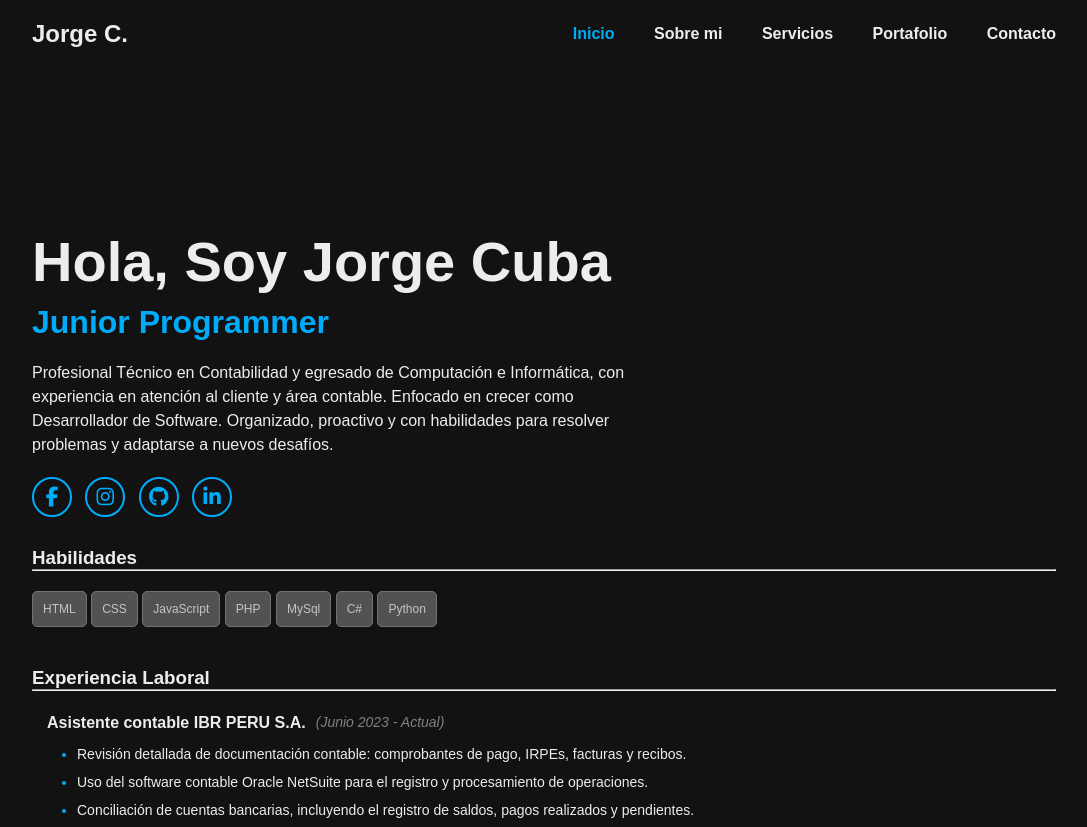
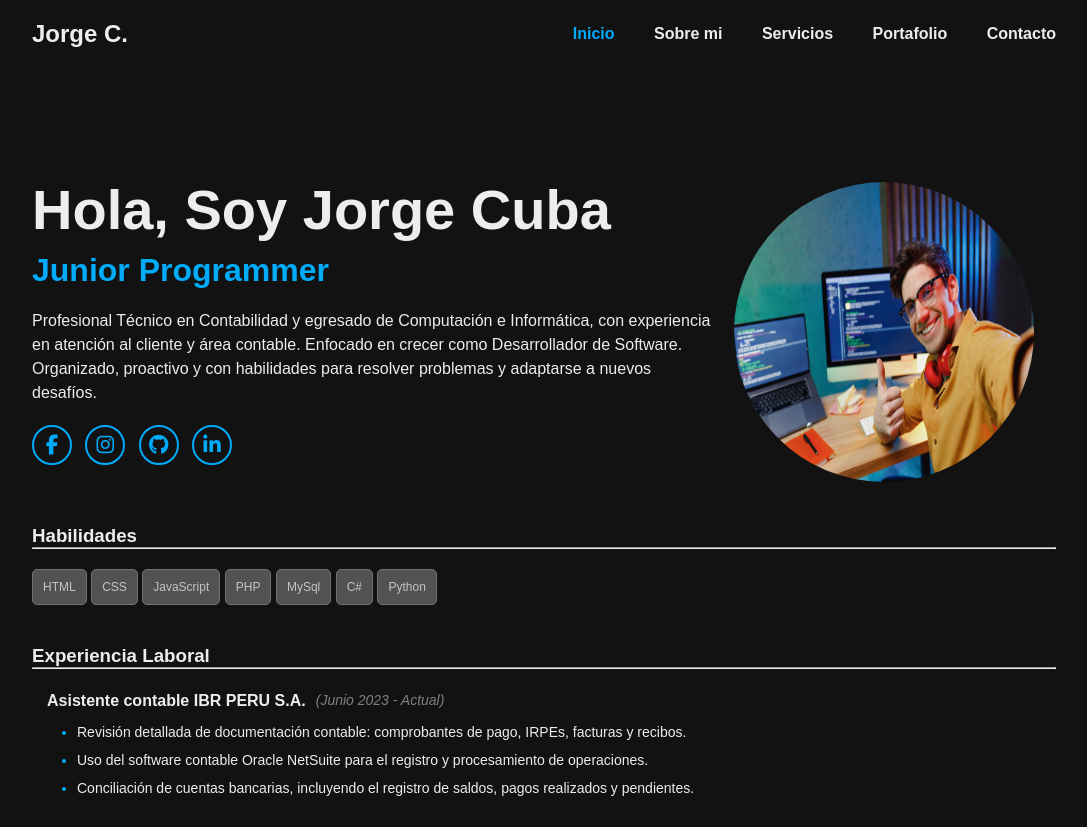
Before and after one commit to jctrepstom/Portafolio, a plain HTML site: page index.html in a window 1280 px wide. Shown: the top 827 px of the page, without its empty margins (96-1183 px from the left). Drawn offline with Linux system fonts and the light colour scheme.

Commit message:
modificando web

```diff
--- a/style.css
+++ b/css/style.css
@@ -9,14 +9,12 @@ body {
     color: #ededed;
 }
 .header{
-    position: fixed;
     width: 100%;
     background-color: transparent;
     padding: 20px 10%;
     display: flex;
     justify-content: space-between;
     align-items: center;
-    z-index: 100;
 }
 .logo{
     font-size: 24px;
@@ -37,10 +35,10 @@ body {
     color: #00abfa;
 }
 .inicio{
-    padding: 220px 10%;
+    padding: 100px 10%;
 }
 .inicio-contenido{
-    max-width: 600px;
+    width: 100%;
 }
 .inicio-contenido h1{
     font-size: 56px;
@@ -82,6 +80,27 @@ body {
 .inicio-redes a:hover{
     border: 2px solid red;
     color: red;
+}
+.contenido-inicial{
+    display: flex;
+    margin-bottom: 30px;
+}
+.img-profile{
+    width: 100%;
+    display: flex;
+    justify-content: center;
+    align-items: center;
+}
+.img-profile img{
+    width: 300px;
+    height: 300px;
+    border-radius: 50%;
+}
+.profile img{
+    display: flex;
+    justify-content: center;
+    align-items: center;
+    width: 100%;
 }
 .experience{
     margin: 15px;
--- a/index.html
+++ b/index.html
@@ -4,7 +4,7 @@
     <meta charset="UTF-8">
     <meta name="viewport" content="width=device-width, initial-scale=1.0">
     <title>Portfolio | Jorge Cuba</title>
-    <link rel="stylesheet" href="style.css">
+    <link rel="stylesheet" href="/css/style.css">
     <link href="https://fonts.googleapis.com/css2?family=Roboto&display=swap" rel="stylesheet">
     <link rel="stylesheet" href="https://cdnjs.cloudflare.com/ajax/libs/font-awesome/6.5.0/css/all.min.css">
 </head>
@@ -23,6 +23,7 @@
 
     <section class="inicio">
         <div class="contenido-inicial">
+            <div class="profile">
                 <div class="inicio-contenido">
                     <h1>Hola, Soy Jorge Cuba</h1>
                     <h3>Junior Programmer</h3>
@@ -33,6 +34,10 @@
                     <a href="#"><i class="fa-brands fa-instagram"></i></a>
                     <a href="https://github.com/jctrepstom" target="_blank"><i class="fa-brands fa-github"></i></a>
                     <a href="#"><i class="fa-brands fa-linkedin-in"></i></a>
+                </div>
+            </div>
+            <div class="img-profile">
+                <img src="img/perfil.jpg" alt="profile">
             </div>
         </div>
         <h3>Habilidades</h3>
```
Also changed, not shown: img/perfil.jpg (added). Lines whose indentation alone changed are shown as unchanged.
